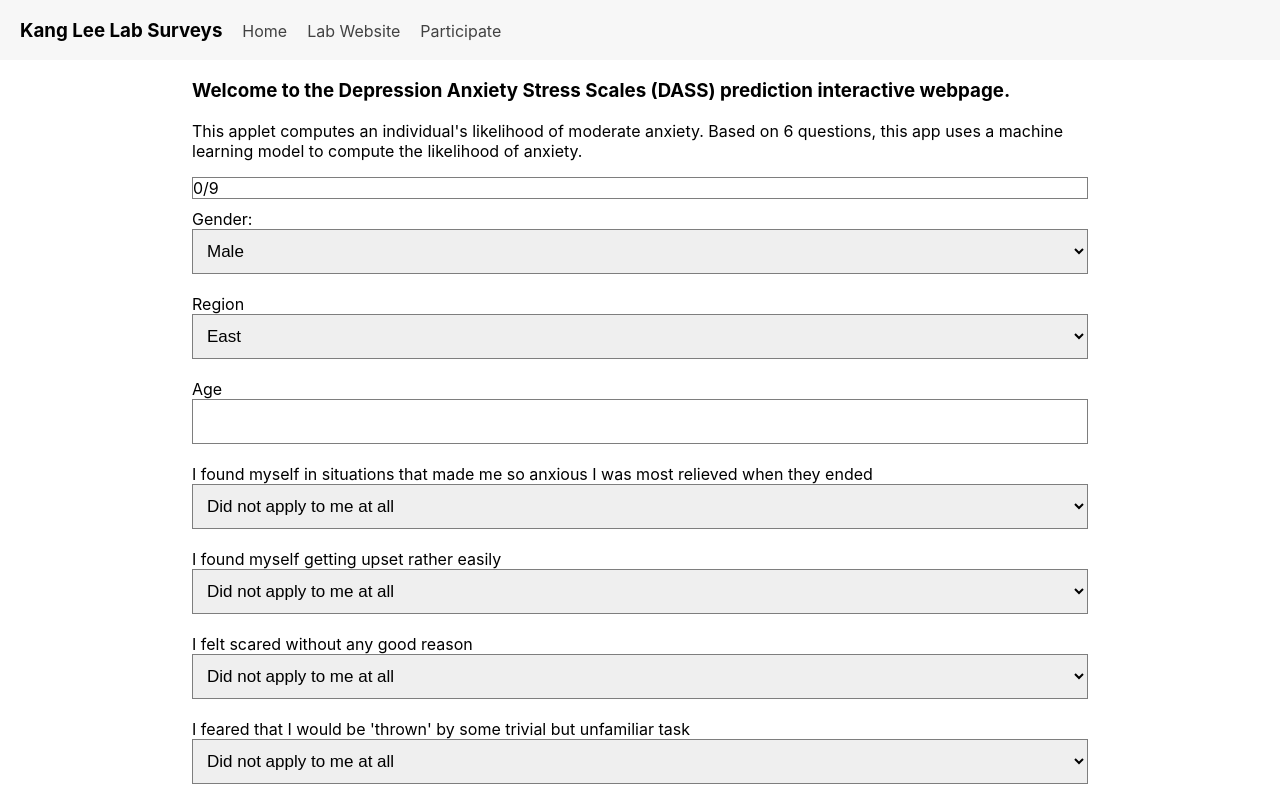
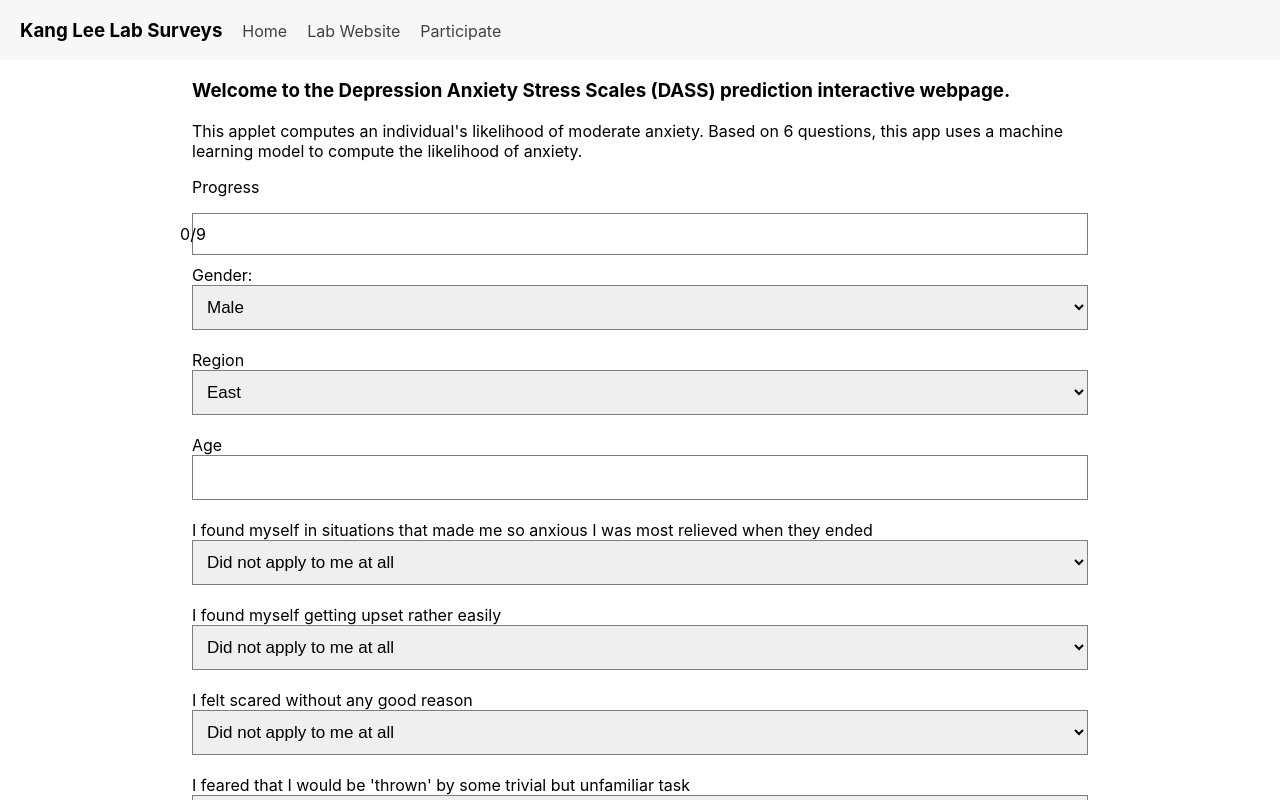
Before and after one commit to kang-lee-lab/lab-surveys-frontend, a React (Create React App) app: page /survey/anxiety-moderate in a window 1280 px wide. Shown: the top 800 px of the page. Built offline with nearby package versions, Linux system fonts and the light colour scheme.

Commit message:
update design of progress bar

```diff
--- a/src/components/ProgressBar/ProgressBar.css
+++ b/src/components/ProgressBar/ProgressBar.css
@@ -1,5 +1,5 @@
 .progress-bar {
-    height: 20;
+    height: 40px;
     width: '100px';
     background-color: "#e0e0de";
     border-radius: 50;
--- a/src/components/ProgressBar/ProgressBar.jsx
+++ b/src/components/ProgressBar/ProgressBar.jsx
@@ -11,15 +11,21 @@ function ProgressBar(props) {
     setProgressStyle({
       height: "100%",
       width: `${percentage}%`,
-      backgroundColor: "#32a852",
+      backgroundColor: "#b3cce6",
       textAlign: "right",
+      display: "flex",
+      justifyContent: "center",
+      alignItems: "center",
     });
   }, [props]);
 
   return (
-    <div className="progress-bar">
-      <div className="filled-progress" style={progressStyle}>
-        {`${props.questionsFilled}/${props.totalQuestions}`}
+    <div className="progress-container">
+      <p>Progress</p>
+      <div className="progress-bar">
+        <div className="filled-progress" style={progressStyle}>
+          {`${props.questionsFilled}/${props.totalQuestions}`}
+        </div>
       </div>
     </div>
   );
```
